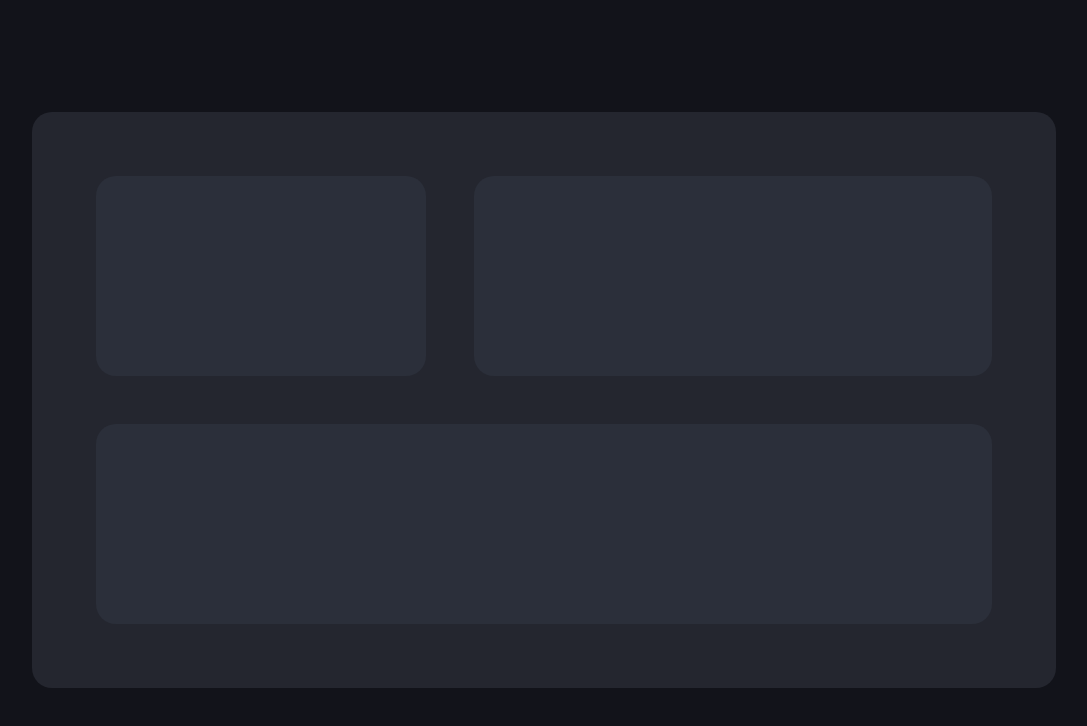
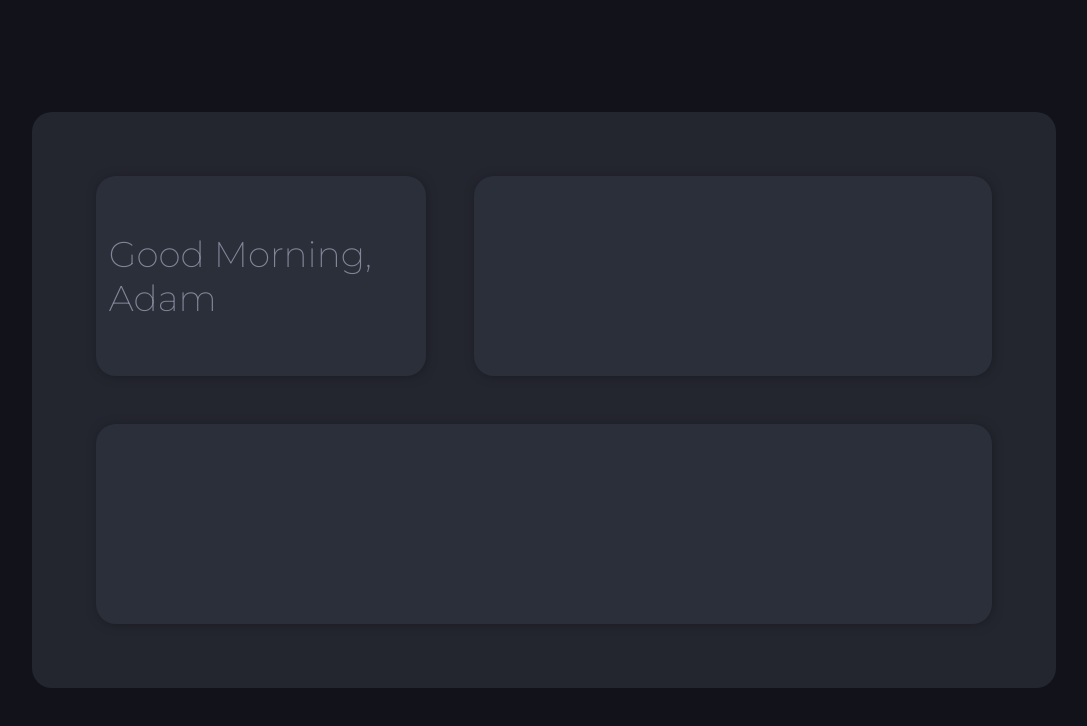
Before and after one commit to AdamAranha/web-extension, a React (Create React App) app in the folder chromeextension/: page / in a window 1280 px wide. Shown: the top 726 px of the page, without its empty margins (96-1183 px from the left). Built offline with nearby package versions, Linux system fonts and the light colour scheme.

Commit message:
Moved hover and shadow css classes to homepage... page, added static greeting

```diff
--- a/chromeextension/src/components/Profile/Profile.css
+++ b/chromeextension/src/components/Profile/Profile.css
@@ -1,9 +1,29 @@
+@import url('https://fonts.googleapis.com/css2?family=Montserrat:wght@200&display=swap');
+
 .profile-container{
+    display: flex;
+    justify-content: center;
+    align-items: center;
     min-width: 10vw;
     min-height: 10vh;
+
+    padding: 1vw 2vw 1vw 1vw;
     /* max-width: 20vw;
     max-height: 20vh; */
     background-color: #2B2F3A;
 
     border-radius: 20px;
+
+
 }
+
+/* .profile-container:hover {
+    filter: brightness(105%) ;
+    box-shadow: 5px 10px 18px #1b1d24;
+} */
+
+.profile-text{
+    color: #828699;
+    font-family: 'Montserrat', sans-serif;
+    font-size: clamp(1rem,2.8vw,5rem);
+}
--- a/chromeextension/src/components/Profile/Profile.js
+++ b/chromeextension/src/components/Profile/Profile.js
@@ -1,11 +1,41 @@
-import React from 'react';
+import React, { useState, useEffect } from 'react';
 import './Profile.css';
 
-function Profile() {
+function Profile(props) {
+
+    const [greeting, setGreeting] = useState('Hi')
+
+    useEffect(() => {
+        decideGreeting()
+    }, [])
+
+    function decideGreeting() {
+        setGreeting('Good Night');
+        let date = new Date();
+        let hours = date.getHours();
+        switch (true) {
+            case 0 <= hours && hours < 13:
+                setGreeting('Good Morning');
+                break;
+            case 13 <= hours && hours < 17:
+                setGreeting('Good Afternoon');
+                break;
+            case 17 <= hours && hours < 20:
+                setGreeting('Good Evening');
+                break;
+            case 20 <= hours && hours <= 24:
+                setGreeting('Good Night');
+                break;
+            default:
+                setGreeting('Hello There');
+                break;
+        }
+        console.log(date.getHours())
+    }
 
     return (
-        <div className='profile-container column-2wide'>
-
+        <div className={`${props.addedClasses} profile-container column-2wide`}>
+            <p className='profile-text'>{`${greeting},\nAdam`}</p>
         </div>
     )
 }
--- a/chromeextension/src/components/Tasks/Tasks.js
+++ b/chromeextension/src/components/Tasks/Tasks.js
@@ -1,10 +1,10 @@
 import React from 'react';
 import './Tasks.css';
 
-function Tasks() {
+function Tasks(props) {
 
     return (
-        <div className='tasks-container column-5wide'>
+        <div className={`${props.addedClasses} tasks-container column-5wide`}>
 
         </div>
     )
--- a/chromeextension/src/components/Weather/Weather.js
+++ b/chromeextension/src/components/Weather/Weather.js
@@ -1,10 +1,10 @@
 import React from 'react';
 import './Weather.css';
 
-function Weather() {
+function Weather(props) {
 
     return (
-        <div className='weather-container column-3wide'>
+        <div className={`${props.addedClasses} weather-container column-3wide`}>
 
         </div>
     )
--- a/chromeextension/src/pages/Homepage/Homepage.css
+++ b/chromeextension/src/pages/Homepage/Homepage.css
@@ -32,3 +32,12 @@ body{
 .column-5wide{
     grid-column:span 5/auto;
 }
+
+.shmancyCard{
+    box-shadow: 1px 1px 10px  #1b1d24;
+}
+
+.shmancyCard:hover {
+    filter: brightness(107.5%) ;
+    box-shadow: 5px 10px 18px #1b1d24;
+}
--- a/chromeextension/src/pages/Homepage/Homepage.js
+++ b/chromeextension/src/pages/Homepage/Homepage.js
@@ -11,9 +11,9 @@ function Homepage() {
 
 
             <div className='homepage-container'>
-                <Profile />
-                <Weather />
-                <Tasks />
+                <Profile addedClasses='shmancyCard' />
+                <Weather addedClasses='shmancyCard' />
+                <Tasks addedClasses='shmancyCard' />
             </div>
         </div>
     )
```
Also changed, not shown: chromeextension/src/components/Weather/Weather.css (line endings or trailing spaces).
